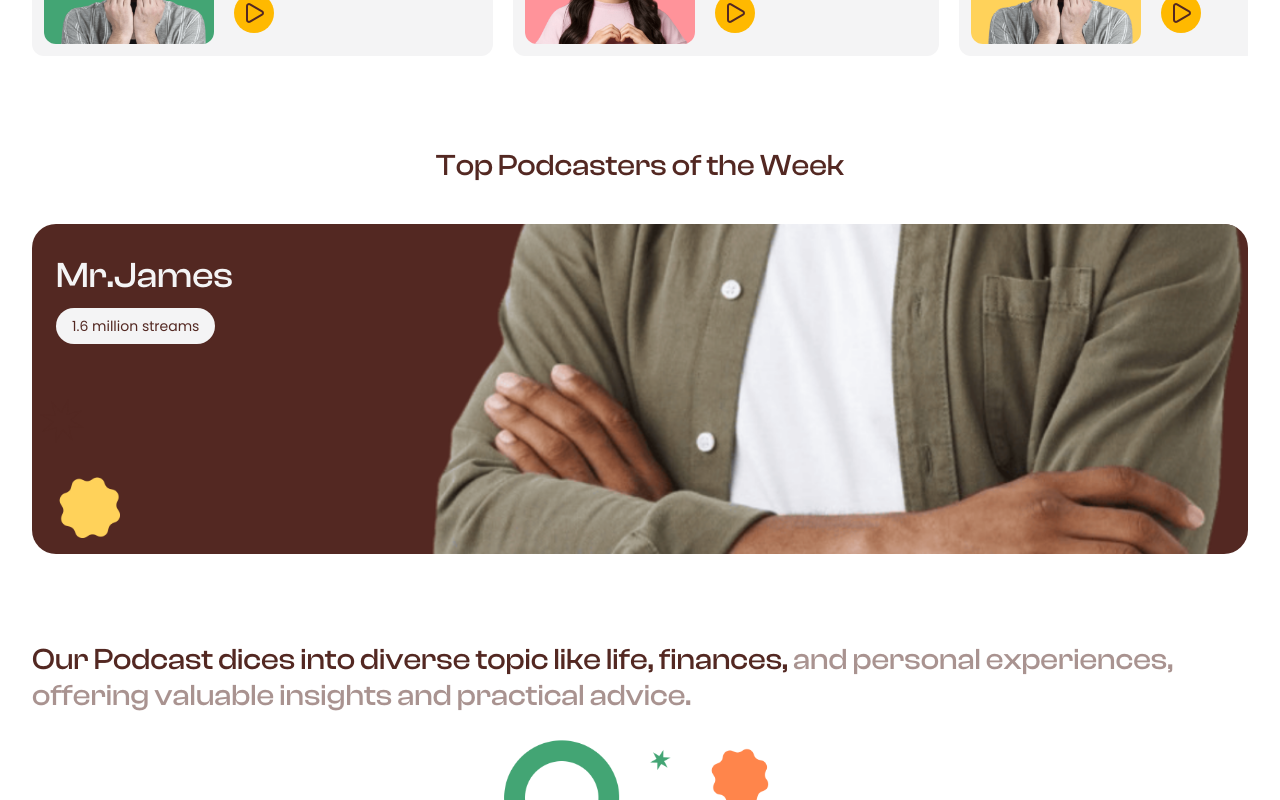
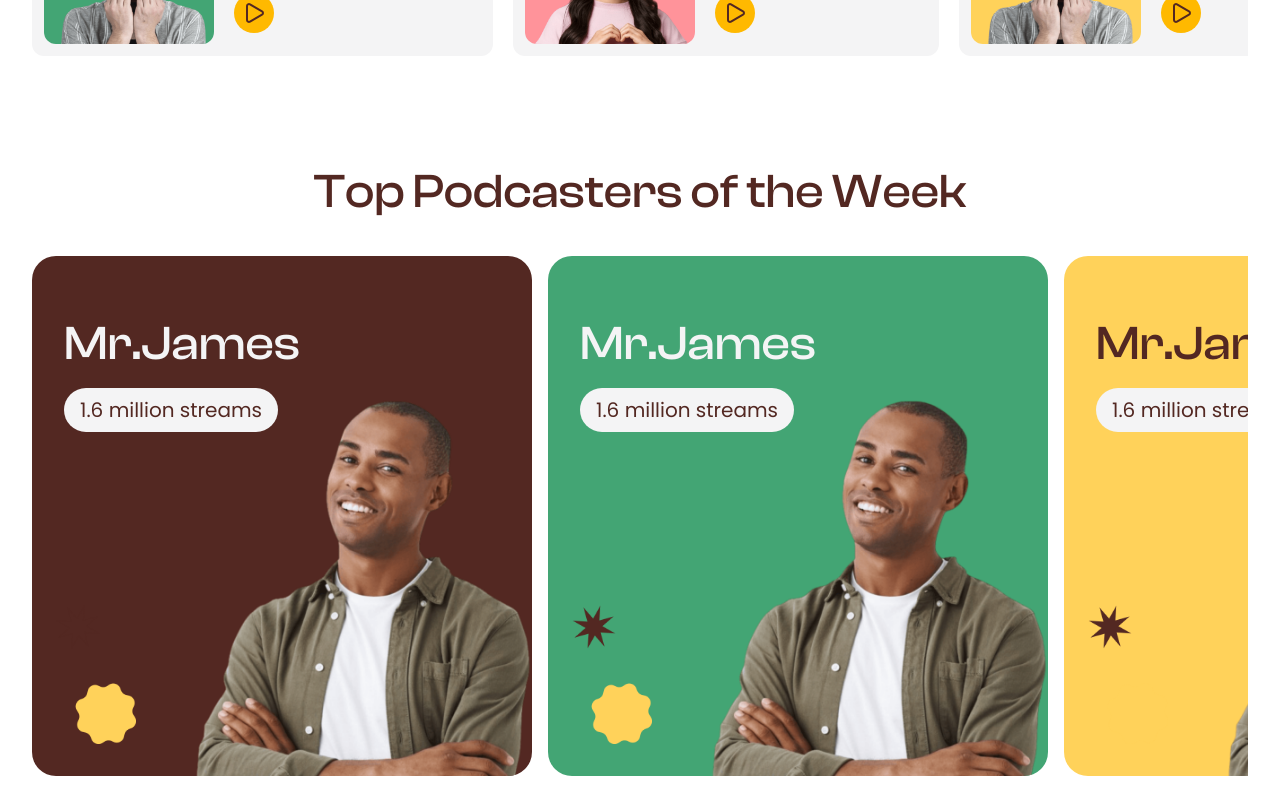
Before and after one commit to Asionsolver/insight-pod, a React (Vite) app: page / in a window 1280 px wide. Shown: the part 1100-1900 px from the top of the page. Built offline with nearby package versions, Linux system fonts and the light colour scheme; a web font is replaced by a local one.

Commit message:
fix responsive issue for top podcast  section

```diff
--- a/src/components/top-podcaster-card.jsx
+++ b/src/components/top-podcaster-card.jsx
@@ -7,18 +7,18 @@ const TopPodcasterCard = ({ bgColor = "#ff854b" }) => {
         backgroundColor: bgColor,
         color: bgColor === "#ffd25a" ? "#532822" : "#f4f4f5",
       }}
-      className="min-w-full  h-full relative pt-8 px-6 rounded-3xl overflow-clip"
+      className="min-w-full md:min-w-1/2  h-full relative pt-8 px-6 rounded-3xl overflow-clip lg:min-w-125 lg:py-16 lg:px-8 cursor-pointer"
     >
       {/* Image */}
       <img
         src={images.week_01}
         alt="image"
-        className="w-[70%] absolute bottom-0 right-0"
+        className="w-[50%] md:w-[70%] absolute bottom-0 right-0 "
       />
       {/* Title */}
       <div className="col gap-3">
-        <h2 className="text-4xl  clash-display">Mr.James</h2>
-        <span className="text-prime-brown bg-zinc-100 p-2 px-4 rounded-full text-sm w-fit">
+        <h2 className="text-4xl  clash-display lg:text-5xl">Mr.James</h2>
+        <span className="text-prime-brown bg-zinc-100 p-2 px-4 rounded-full text-sm w-fit lg:mt-2 lg:text-xl">
           1.6 million streams
         </span>
       </div>
@@ -27,7 +27,7 @@ const TopPodcasterCard = ({ bgColor = "#ff854b" }) => {
       <img
         src={images.decor}
         alt="decorative"
-        className="w-20 absolute bottom-4 left-2"
+        className="w-20 absolute bottom-4 left-2 lg:left-6 lg:bottom-8"
       />
     </div>
   );
--- a/src/sections/top-podcast.jsx
+++ b/src/sections/top-podcast.jsx
@@ -3,15 +3,15 @@ import TopPodcasterCard from "../components/top-podcaster-card";
 
 const TopPodcast = () => {
   return (
-    <div className="py-5 bg-white">
+    <div className="py-5 bg-white lg:mt-5">
       <div className="px-8 pb-2 ">
         {/* Header */}
-        <h2 className="text-3xl text-center text-prime-brown clash-display">
+        <h2 className="text-3xl text-center text-prime-brown clash-display md:text-4xl lg:text-5xl">
           Top Podcasters of the Week
         </h2>
 
         {/* Cards Section */}
-        <div className="my-10 w-full h-82.5 whitespace-nowrap centered-row gap-4 overflow-x-scroll ">
+        <div className="my-10 w-full h-82.5 whitespace-nowrap centered-row gap-4 overflow-x-scroll lg:h-130">
           {/* Card */}
           <TopPodcasterCard bgColor="#532822" />
           <TopPodcasterCard bgColor="#43a574" />
```
